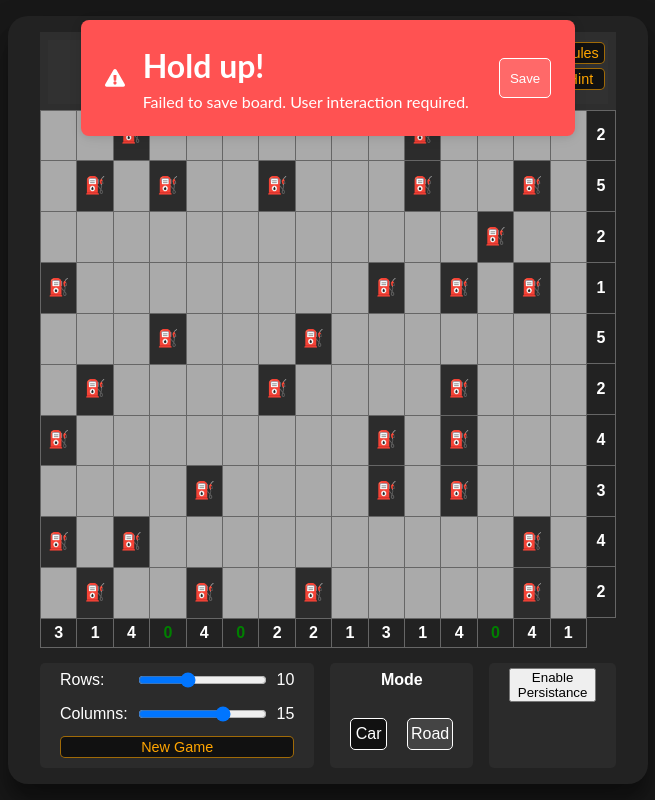
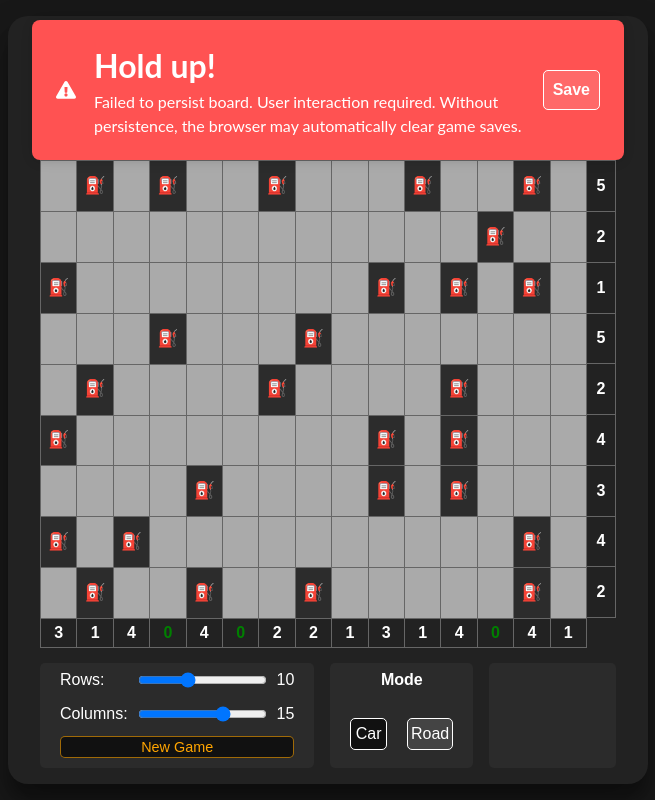
Before and after one commit to Californ1a/chargeup, a Vue app: page / in a window 1280 px wide. Shown: the whole page, without its empty margins (312-967 px from the left). Built offline with nearby package versions, Linux system fonts and the light colour scheme.

Commit message:
persist toast

```diff
--- a/src/App.vue
+++ b/src/App.vue
@@ -113,10 +113,16 @@ onMounted(async () => {
 		listeners: {
 			persistenceGranted: () => {
 				console.log("User granted persistence");
+				toast.info(`Persistence granted!\nGame saves will be stored unless manually cleared by you.`, {
+					timeout: 10000
+				});
 				localStorage.setItem('persist', 'granted');
 			},
 			persistenceDenied: () => {
 				console.log("User denied persistence");
+				toast.info(`Couldn't get persistence.\nYour browser may automatically delete game saves after a while.`, {
+					timeout: 10000
+				});
 				localStorage.setItem('persist', 'denied');
 			}
 		}
--- a/src/components/GameControls.vue
+++ b/src/components/GameControls.vue
@@ -15,7 +15,6 @@
 			<ControlButton :mode="mode" btnType="road" @update:modelValue="$emit('update:modelValue', $event.target.value)" />
 		</div>
 		<div class="right-control-group">
-			<button v-if="persist === 'prompt' && !persisted" @click="tryGetPersistance">Enable Persistance</button>
 			<!-- <button class="btn btn-primary" @click="$emit('start')">Start</button>
 			<button class="btn btn-primary" @click="$emit('clear')">Clear</button> -->
 		</div>
@@ -36,11 +35,6 @@ function updateRows(e) {
 
 function updateCols(e) {
 	colValue.value = e.target.value;
-}
-
-let persisted = false;
-async function tryGetPersistance() {
-	persisted = await navigator.storage.persist();
 }
 </script>
 
--- a/src/components/ToastButton.vue
+++ b/src/components/ToastButton.vue
@@ -2,7 +2,7 @@
 	<div class="container">
 		<div class="inner-container">
 			<h1>Hold up!</h1>
-			<p>Failed to save board. User interaction required.</p>
+			<p>Failed to persist board. User interaction required. Without persistence, the browser may automatically clear game saves.</p>
 		</div>
 		<button
 			class="action"
@@ -33,17 +33,15 @@ async function clicked() {
 }
 
 .action {
-	height: 40px;
-	padding: 5px 10px;
+	/* height: 40px; */
+	padding: 10px 9px;
 	border-radius: 5px;
 	color: #fff;
 	cursor: pointer;
 	border: thin solid currentColor;
 	background-color: #ffffff22;
-}
-
-.inner-container {
-	padding-right: 30px;
+	font-weight: bold;
+	font-size: 1rem;
 }
 
 .action:hover {
```
